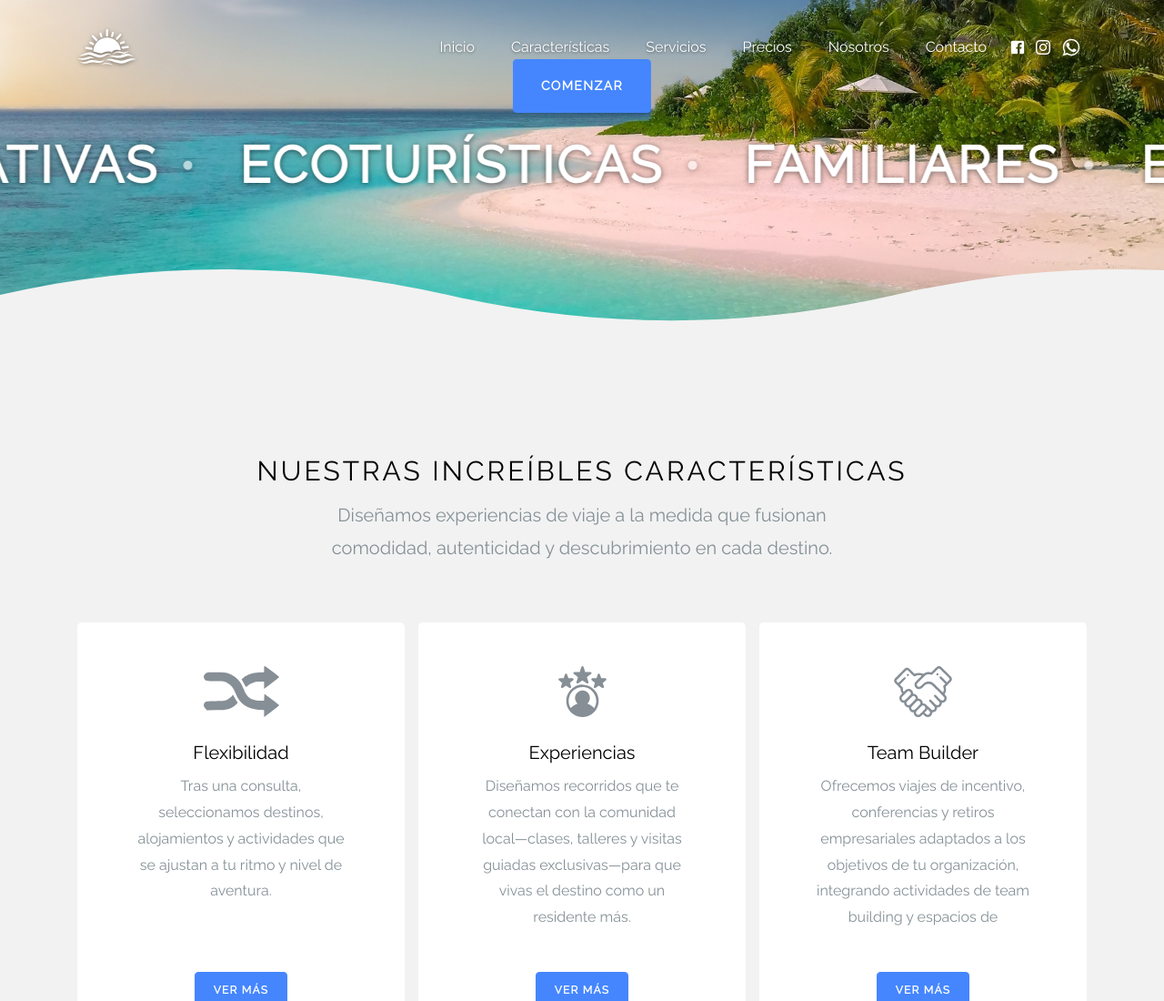
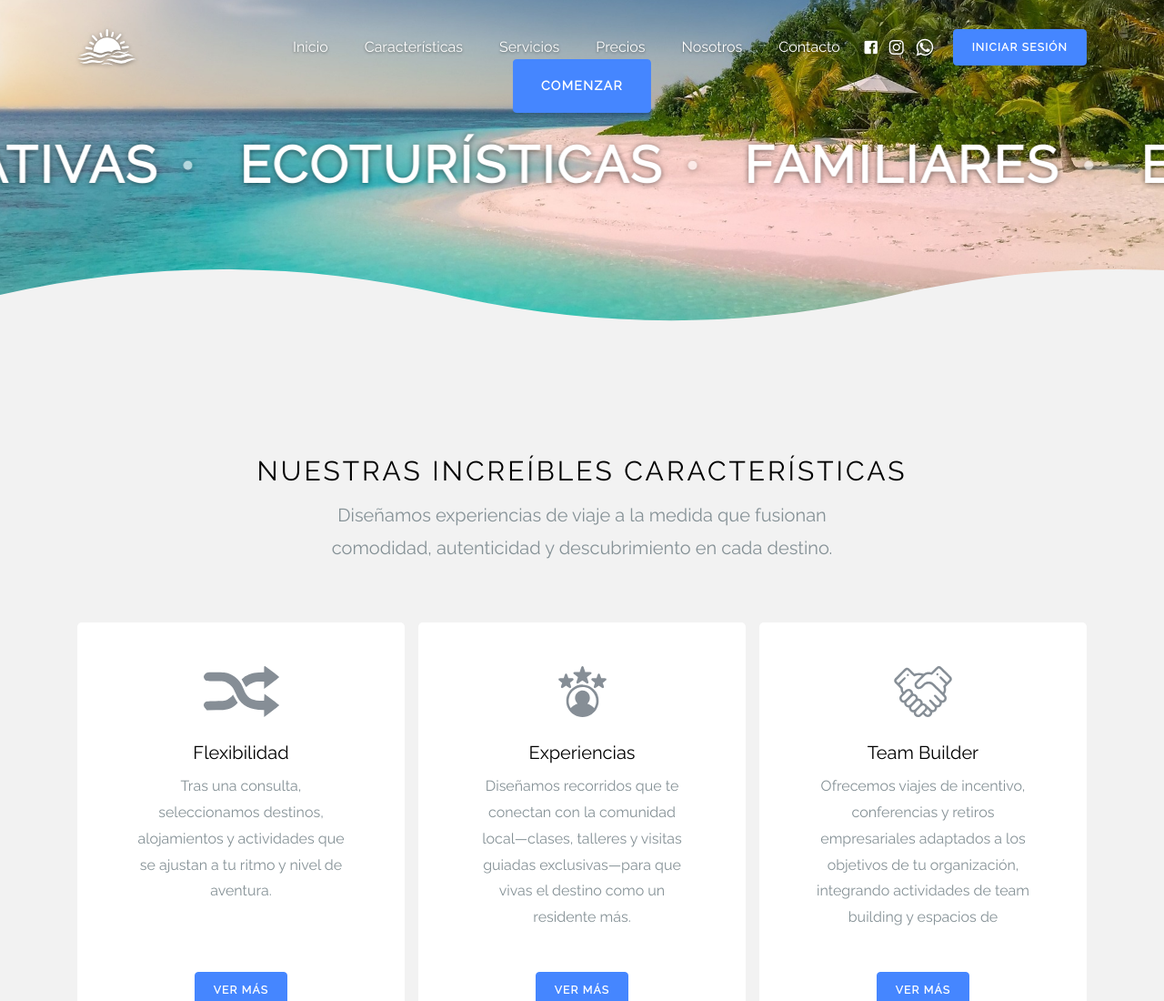
Before and after one commit to jambraoatours/Landing-Page, a plain HTML site: page index.html in a window 1280 px wide. Shown: the top 1100 px of the page at 91% size. Drawn offline with Linux system fonts and the light colour scheme; files whose address does not match are found by name.

Commit message:
Agregar boton Iniciar Sesion al CRM en el encabezado

```diff
--- a/index.html
+++ b/index.html
@@ -133,6 +133,9 @@
               <a href="https://facebook.com/JambraoaTours" target="_blank" rel="noopener" aria-label="Facebook" class="nav-link d-flex align-items-center" style="padding:0 6px;height:16px;"><span class="icon-facebook"></span></a>
               <a href="https://instagram.com/JambraoaTours" target="_blank" rel="noopener" aria-label="Instagram" class="nav-link d-flex align-items-center" style="padding:0 6px;height:16px;"><span class="icon-instagram"></span></a>
               <a href="https://wa.me/18293974615" target="_blank" rel="noopener" aria-label="WhatsApp" class="nav-link d-flex align-items-center" style="padding:0 6px;height:22px;"><svg viewBox="0 0 24 24" width="22" height="22" fill="currentColor" aria-hidden="true" style="display:block"><path d="M17.472 14.382c-.297-.149-1.758-.867-2.03-.967-.273-.099-.471-.148-.67.15-.197.297-.767.966-.94 1.164-.173.2-.347.223-.644.075-.297-.15-1.255-.462-2.39-1.475-.883-.788-1.48-1.761-1.653-2.059-.173-.297-.018-.458.13-.606.134-.133.298-.347.446-.52.149-.174.198-.298.298-.497.099-.198.05-.371-.025-.52-.075-.149-.669-1.612-.916-2.207-.242-.579-.487-.5-.669-.51-.173-.008-.371-.01-.57-.01-.198 0-.52.074-.792.372-.272.297-1.04 1.016-1.04 2.479 0 1.462 1.065 2.875 1.213 3.074.149.198 2.096 3.2 5.077 4.487.709.306 1.262.489 1.694.625.712.227 1.36.195 1.872.118.571-.085 1.758-.719 2.006-1.413.248-.694.248-1.289.173-1.413-.074-.124-.272-.198-.57-.347z"/><path d="M12.05 22c-1.66 0-3.294-.44-4.727-1.276L2 22l1.303-4.837A9.947 9.947 0 0 1 2.05 12C2.05 6.477 6.527 2 12.05 2S22 6.477 22 12s-4.477 10-9.95 10zm0-18.5A8.5 8.5 0 0 0 3.55 12c0 1.535.44 3.02 1.27 4.31l.192.297-.744 2.76 2.83-.742.287.176A8.46 8.46 0 0 0 12.05 20.5 8.5 8.5 0 0 0 20.55 12a8.5 8.5 0 0 0-8.5-8.5z"/></svg></a>
+            </li>
+            <li class="nav-item d-flex align-items-center">
+              <a href="https://jambraoa-tours-crm.vercel.app/" class="btn btn-primary btn-sm" style="margin-left:14px;white-space:nowrap;">Iniciar Sesión</a>
             </li>
           </ul>
         </div>
```
